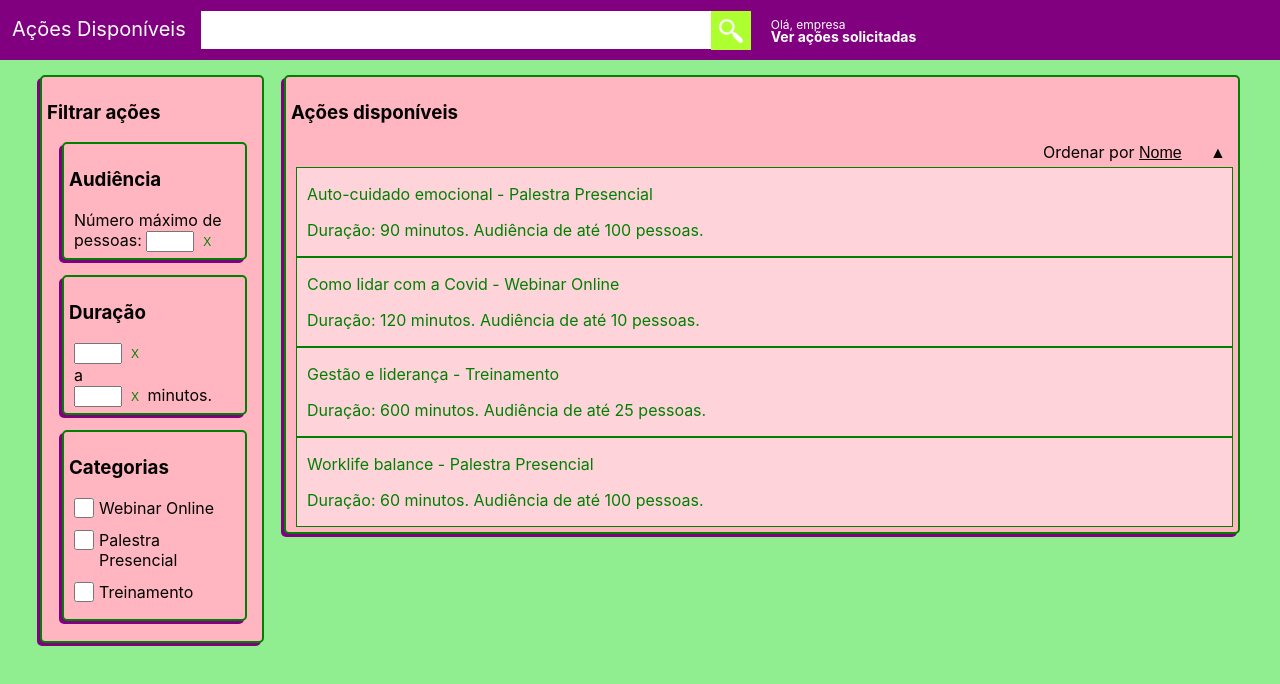
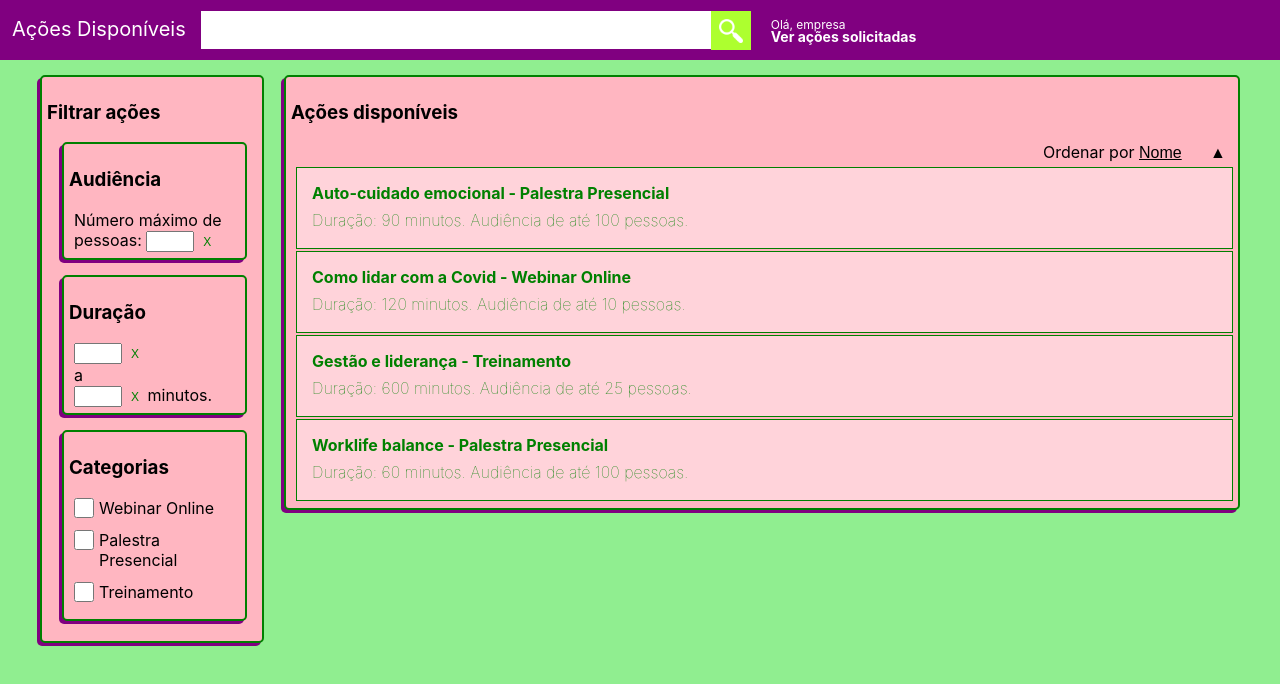
Before and after one commit to pedroqueiroga/moodar-selecao, a React (Create React App) app: page /search in a window 1280 px wide. Shown: the top 684 px of the page. Built offline with nearby package versions, Linux system fonts and the light colour scheme.

Commit message:
Implements better surface for list links

```diff
--- a/src/components/ActionList/ActionItem/ActionItem.module.css
+++ b/src/components/ActionList/ActionItem/ActionItem.module.css
@@ -2,3 +2,20 @@
     text-decoration: none;
     color: green;
 }
+
+.link p {
+    margin: 0 0 0 -10px!important;
+    padding: 10px 15px!important;
+}
+
+.line1 {
+    position: relative;
+    top: 5px;
+    font-weight: bold;
+}
+
+.line2 {
+    position: relative;
+    top: -8px;
+    font-weight: 100;
+}
--- a/src/components/ActionList/ActionItem/index.tsx
+++ b/src/components/ActionList/ActionItem/index.tsx
@@ -12,10 +12,13 @@ function ActionItem({ action }: ActionItemProp) {
             className={styles.link}
             to={`actions/${action.id}/${action.slug}`}
         >
-            <div>
-                <p>{action.title} - {action.category}</p>
-                <p>Duração: {action.duration} minutos. Audiência de até {action.capacity} pessoas.</p>
-            </div >
+            <p className={styles.line1}>{action.title} - {action.category}</p>
+            <p
+                className={styles.line2}
+            >
+                Duração: {action.duration} minutos. Audiência de até {action
+                    .capacity} pessoas.
+            </p>
         </Link>
     )
 }
--- a/src/components/ActionList/ActionList.module.css
+++ b/src/components/ActionList/ActionList.module.css
@@ -1,5 +1,6 @@
 .item {
     padding-left: 10px;
+    margin-bottom: 2px;
     border: 1px solid;
     border-color: green;
     background-color: rgba(255,255,255, 0.4);
```
